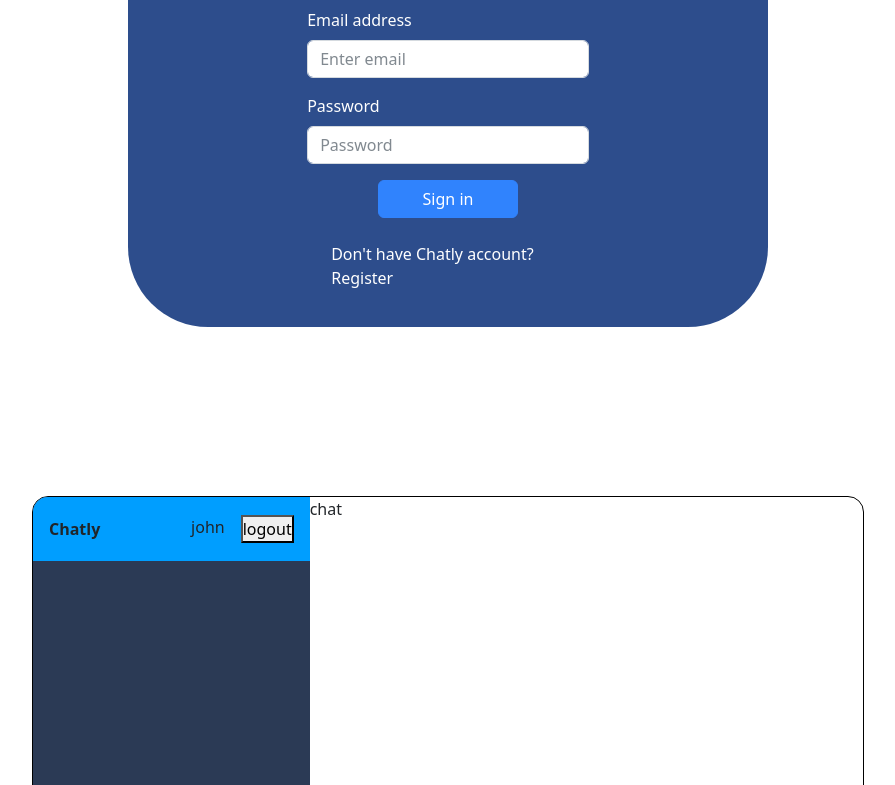
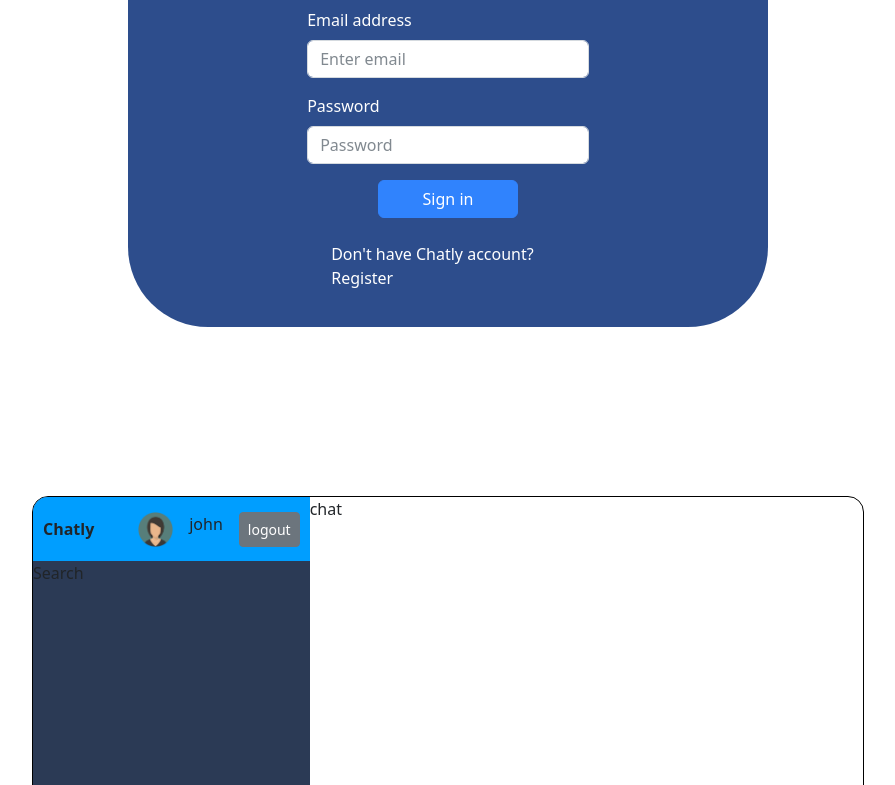
Before and after one commit to SherifAckles/chatly, a React (Create React App) app: page / in a window 1280 px wide. Shown: the part 891-1676 px from the top of the page, without its empty margins (192-1087 px from the left). Built offline with nearby package versions, Linux system fonts and the light colour scheme; no server answers.

Commit message:
add users avatar, import search compo

```diff
--- a/src/components/chatbox/Navbar.jsx
+++ b/src/components/chatbox/Navbar.jsx
@@ -1,4 +1,5 @@
 import React from 'react'
+import User1 from "../../assets/pngegg (1).png"
 import "./navbar.css"
 
 const Navbar = () => {
@@ -6,9 +7,9 @@ const Navbar = () => {
     <div className='navbar-container'>
       <span className='logo-navbar'>Chatly</span>
       <div className="user">
-        <img src="" alt="" />
+        <img className='user-avatar' src={User1} alt="" />
         <span>john</span>
-        <button>logout</button>
+        <button type="button" class="btn btn-secondary btn-sm">logout</button>
       </div>
 
     </div>
--- a/src/components/chatbox/Sidebar.jsx
+++ b/src/components/chatbox/Sidebar.jsx
@@ -1,11 +1,15 @@
 import React from 'react'
 import Navbar from "../../components/chatbox/Navbar"
+import Search from "../../components/chatbox/Search"
+
+
 import "./sidebar.css";
 
 const Sidebar = () => {
   return (
     <div className='sidebar'>
-      <Navbar/>
+      <Navbar />
+      <Search/>
     </div>
   )
 }
--- a/src/components/chatbox/navbar.css
+++ b/src/components/chatbox/navbar.css
@@ -3,7 +3,7 @@
   justify-content: space-between;
   align-items: center;
   height: 4rem;
-  padding: 1rem;
+  padding: 10px;
   background-color: var(--color-bg-light)
 }
 
@@ -16,7 +16,8 @@
   gap: 1rem;
 }
 
-img{
-  width: 10%;
-  background-color: var(--color-bg-dark);
+.user-avatar{
+  width: 35px;
+  height: 35px;
+
 }
```
